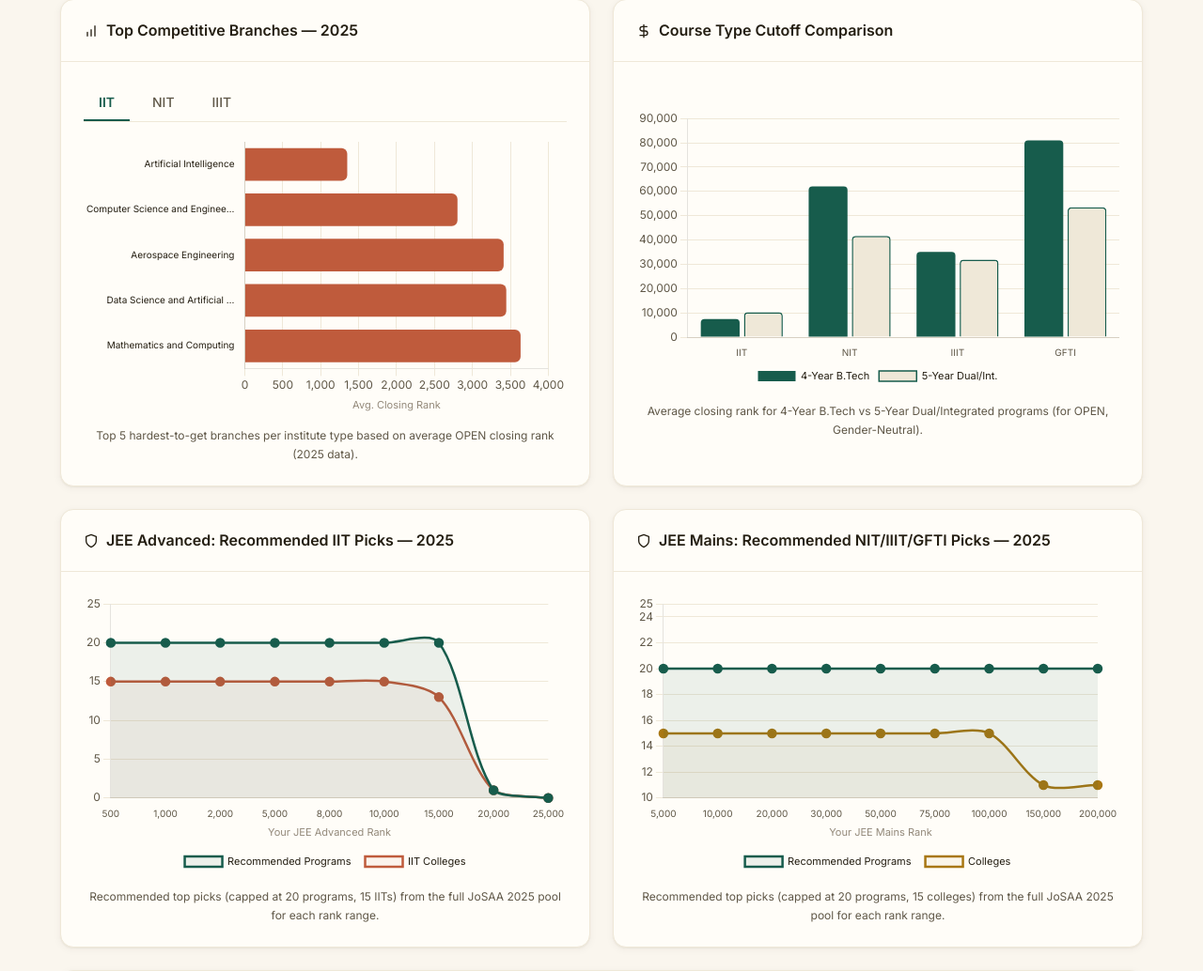
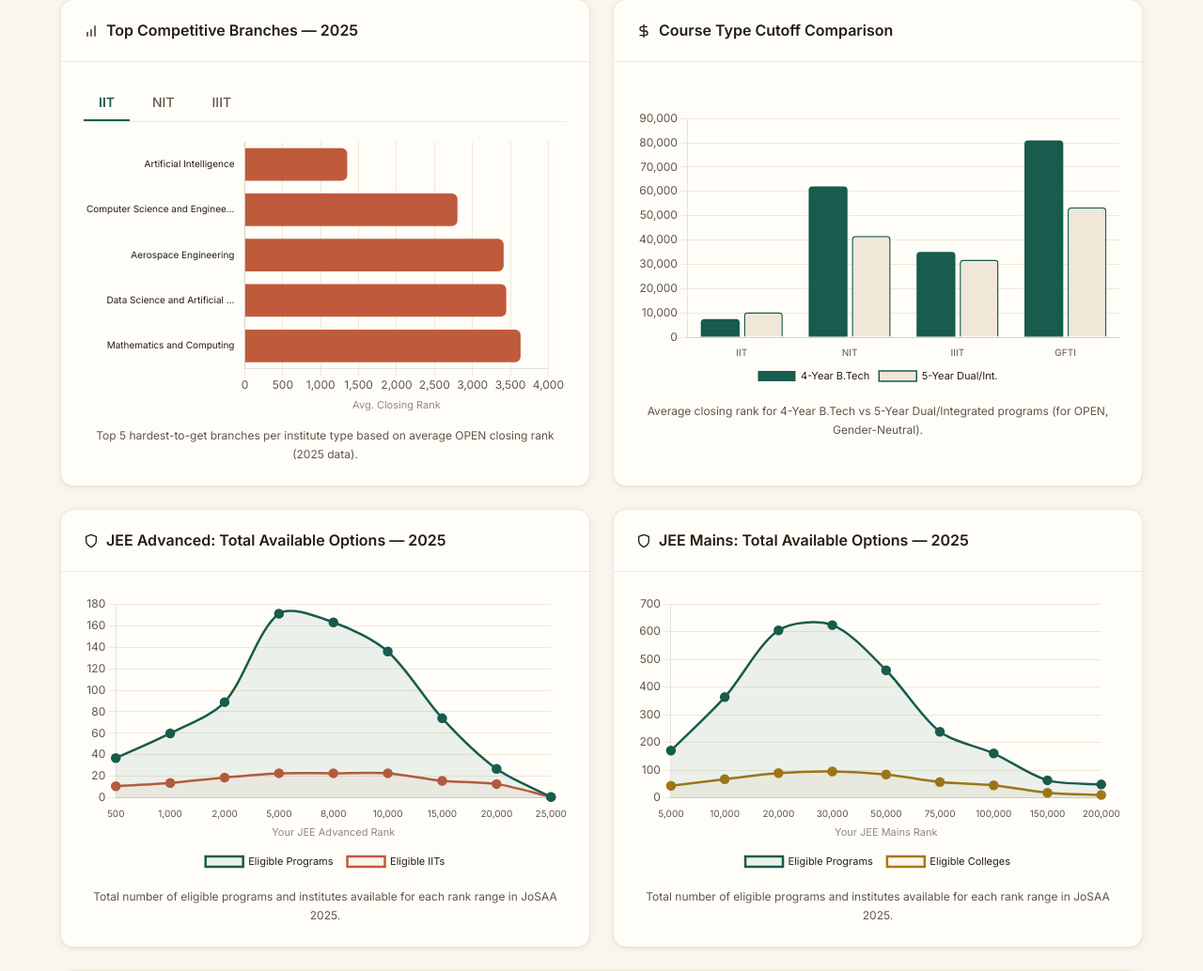
Before and after one commit to pawankushwahh/jee-college-finder-utmt-, a FastAPI app: page /stats in a window 1280 px wide. Shown: the part 1912-2946 px from the top of the page at 94% size. Run offline with FastAPI, Linux system fonts and the light colour scheme.

Commit message:
feat(stats): align insights chart logic with recommender and remove artificial caps - Removed the artificial capping (max 20 programs / 15 colleges) from the 'Options Availability by Rank' charts in stats_loader to show true dataset tapering. - Updated chart titles and tooltips in stats.html to reflect 'Total Available Options' instead of 'Recommended Picks', and removed the fixed y-axis limit. - Updated the availability calculation to use the exact same eligibility margins as the core recommender engine (UPPER_MARGIN = 0.25 on Max Closing, LOWER_MARGIN = 0.50 on Min Opening).

```diff
--- a/templates/disha_templates/stats.html
+++ b/templates/disha_templates/stats.html
@@ -669,7 +669,8 @@
             <h3 class="card__title">
               <svg width="16" height="16" viewBox="0 0 24 24" fill="none" stroke="currentColor" stroke-width="2"
                 stroke-linecap="round" stroke-linejoin="round">
-                <path d="M9.5 2A2.5 2.5 0 0 1 12 4.5v15a2.5 2.5 0 0 1-4.96.44A2.5 2.5 0 0 1 2 17.5v-15A2.5 2.5 0 0 1 4.5 0h5zM14.5 16a2.5 2.5 0 1 0 0 5 2.5 2.5 0 0 0 0-5z" />
+                <path
+                  d="M9.5 2A2.5 2.5 0 0 1 12 4.5v15a2.5 2.5 0 0 1-4.96.44A2.5 2.5 0 0 1 2 17.5v-15A2.5 2.5 0 0 1 4.5 0h5zM14.5 16a2.5 2.5 0 1 0 0 5 2.5 2.5 0 0 0 0-5z" />
               </svg>
               CSE Cutoff Premium — JoSAA 2025
             </h3>
@@ -679,7 +680,8 @@
               <canvas id="chart-cse-premium"></canvas>
             </div>
             <p style="font-size: 12px; color: var(--ink-soft); margin-top: 12px; text-align: center;">
-              How much harder is Computer Science to get into? Average closing rank for CSE vs Non-CSE branches (lower rank = more competitive).
+              How much harder is Computer Science to get into? Average closing rank for CSE vs Non-CSE branches (lower
+              rank = more competitive).
             </p>
           </div>
         </div>
@@ -696,7 +698,8 @@
             </h3>
           </div>
           <div class="card__body">
-            <div class="tabs-nav" id="branch-type-tabs" style="margin-bottom: 12px; border-bottom-color: var(--line-soft);">
+            <div class="tabs-nav" id="branch-type-tabs"
+              style="margin-bottom: 12px; border-bottom-color: var(--line-soft);">
               <button class="tab-btn is-active" onclick="switchBranchTab('IIT')" data-branch-tab="IIT">IIT</button>
               <button class="tab-btn" onclick="switchBranchTab('NIT')" data-branch-tab="NIT">NIT</button>
               <button class="tab-btn" onclick="switchBranchTab('IIIT')" data-branch-tab="IIIT">IIIT</button>
@@ -740,15 +743,16 @@
                 stroke-linecap="round" stroke-linejoin="round">
                 <path d="M12 22s8-4 8-10V5l-8-3-8 3v7c0 6 8 10 8 10z" />
               </svg>
-              JEE Advanced: Recommended IIT Picks — 2025
+              JEE Advanced: Total Available Options — 2025
             </h3>
           </div>
           <div class="card__body">
             <div class="chart-container">
               <canvas id="chart-avail-adv"></canvas>
             </div>
-            <p style="font-size: 12px; color: var(--ink-soft); margin-top: 12px; text-align: center;" id="desc-avail-adv">
-              Recommended top picks (capped at 20 programs, 15 IITs) from the full JoSAA 2025 pool for each rank range.
+            <p style="font-size: 12px; color: var(--ink-soft); margin-top: 12px; text-align: center;"
+              id="desc-avail-adv">
+              Total number of eligible programs and institutes available for each rank range in JoSAA 2025.
             </p>
           </div>
         </div>
@@ -761,15 +765,16 @@
                 stroke-linecap="round" stroke-linejoin="round">
                 <path d="M12 22s8-4 8-10V5l-8-3-8 3v7c0 6 8 10 8 10z" />
               </svg>
-              JEE Mains: Recommended NIT/IIIT/GFTI Picks — 2025
+              JEE Mains: Total Available Options — 2025
             </h3>
           </div>
           <div class="card__body">
             <div class="chart-container">
               <canvas id="chart-avail-mains"></canvas>
             </div>
-            <p style="font-size: 12px; color: var(--ink-soft); margin-top: 12px; text-align: center;" id="desc-avail-mains">
-              Recommended top picks (capped at 20 programs, 15 colleges) from the full JoSAA 2025 pool for each rank range.
+            <p style="font-size: 12px; color: var(--ink-soft); margin-top: 12px; text-align: center;"
+              id="desc-avail-mains">
+              Total number of eligible programs and institutes available for each rank range in JoSAA 2025.
             </p>
           </div>
         </div>
@@ -1295,7 +1300,7 @@
           });
         }
 
-        window.switchBranchTab = function(itype) {
+        window.switchBranchTab = function (itype) {
           document.querySelectorAll('#branch-type-tabs .tab-btn').forEach(btn => {
             btn.classList.toggle('is-active', btn.dataset.branchTab === itype);
           });
@@ -1362,8 +1367,8 @@
 
         // Draw Options Availability by Rank (Advanced - IITs)
         const advAvailLabels = data.rank_availability.advanced.map(a => a.rank.toLocaleString());
-        const advAvailProgs = data.rank_availability.advanced.map(a => a.program_count);
-        const advAvailInsts = data.rank_availability.advanced.map(a => a.institute_count);
+        const advAvailProgs = data.rank_availability.advanced.map(a => a.total_programs);
+        const advAvailInsts = data.rank_availability.advanced.map(a => a.total_institutes);
 
         charts.availAdv = new Chart(document.getElementById("chart-avail-adv"), {
           type: 'line',
@@ -1371,7 +1376,7 @@
             labels: advAvailLabels,
             datasets: [
               {
-                label: 'Recommended Programs',
+                label: 'Eligible Programs',
                 data: advAvailProgs,
                 borderColor: '#175c4c',
                 backgroundColor: 'rgba(23, 92, 76, 0.08)',
@@ -1383,7 +1388,7 @@
                 pointHoverRadius: 6
               },
               {
-                label: 'IIT Colleges',
+                label: 'Eligible IITs',
                 data: advAvailInsts,
                 borderColor: '#bf5b3c',
                 backgroundColor: 'rgba(191, 91, 60, 0.06)',
@@ -1417,8 +1422,7 @@
             scales: {
               y: {
                 grid: { color: '#efe8d8' },
-                ticks: { font: { family: 'Inter' }, color: '#5f5747' },
-                max: 25
+                ticks: { font: { family: 'Inter' }, color: '#5f5747' }
               },
               x: {
                 grid: { display: false },
@@ -1436,8 +1440,8 @@
 
         // Draw Options Availability by Rank (Mains - NITs/IIITs/GFTIs)
         const mainsAvailLabels = data.rank_availability.mains.map(m => m.rank.toLocaleString());
-        const mainsAvailProgs = data.rank_availability.mains.map(m => m.program_count);
-        const mainsAvailInsts = data.rank_availability.mains.map(m => m.institute_count);
+        const mainsAvailProgs = data.rank_availability.mains.map(m => m.total_programs);
+        const mainsAvailInsts = data.rank_availability.mains.map(m => m.total_institutes);
 
         charts.availMains = new Chart(document.getElementById("chart-avail-mains"), {
           type: 'line',
@@ -1445,7 +1449,7 @@
             labels: mainsAvailLabels,
             datasets: [
               {
-                label: 'Recommended Programs',
+                label: 'Eligible Programs',
                 data: mainsAvailProgs,
                 borderColor: '#175c4c',
                 backgroundColor: 'rgba(23, 92, 76, 0.08)',
@@ -1457,7 +1461,7 @@
                 pointHoverRadius: 6
               },
               {
-                label: 'Colleges',
+                label: 'Eligible Colleges',
                 data: mainsAvailInsts,
                 borderColor: '#a87714',
                 backgroundColor: 'rgba(168, 119, 20, 0.06)',
@@ -1491,8 +1495,7 @@
             scales: {
               y: {
                 grid: { color: '#efe8d8' },
-                ticks: { font: { family: 'Inter' }, color: '#5f5747' },
-                max: 25
+                ticks: { font: { family: 'Inter' }, color: '#5f5747' }
               },
               x: {
                 grid: { display: false },
```
Also changed, not shown: app/disha/stats_loader.py (+10 -2 lines).
